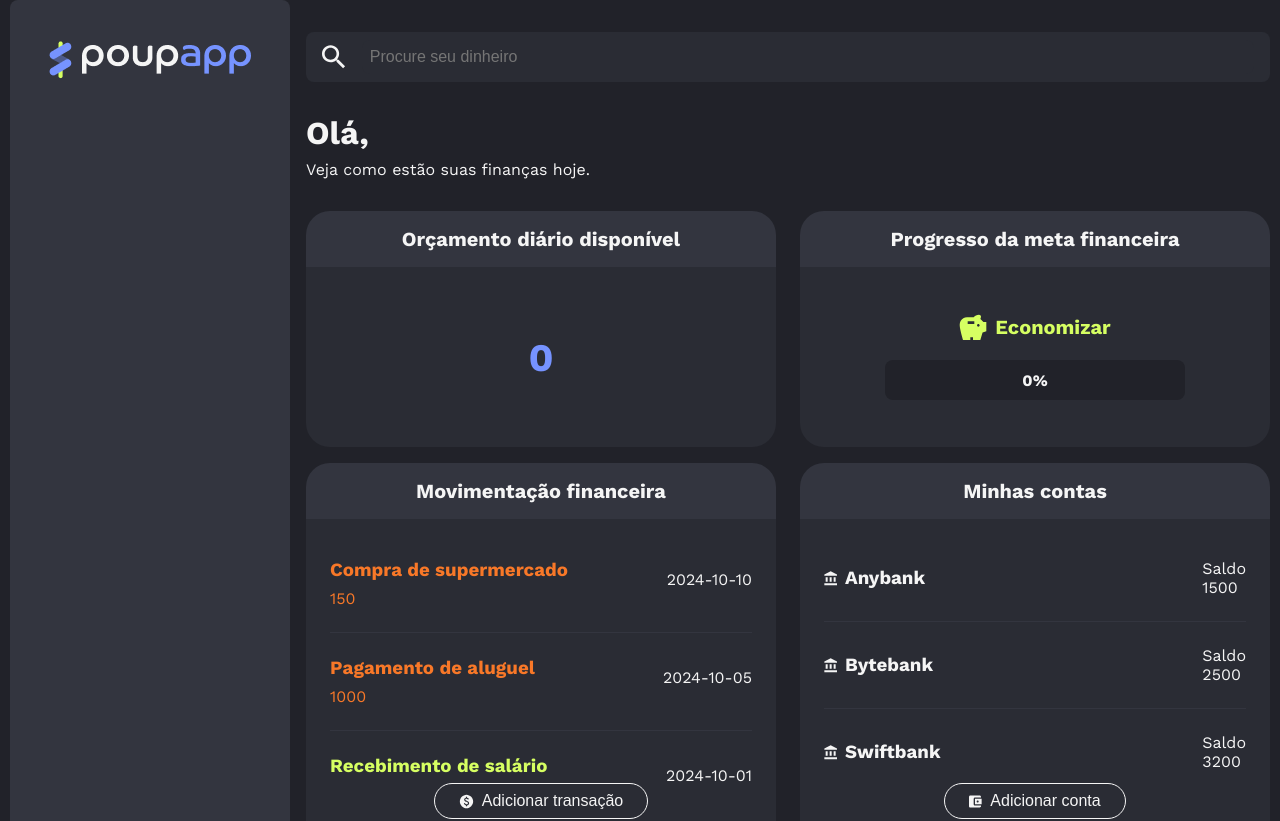
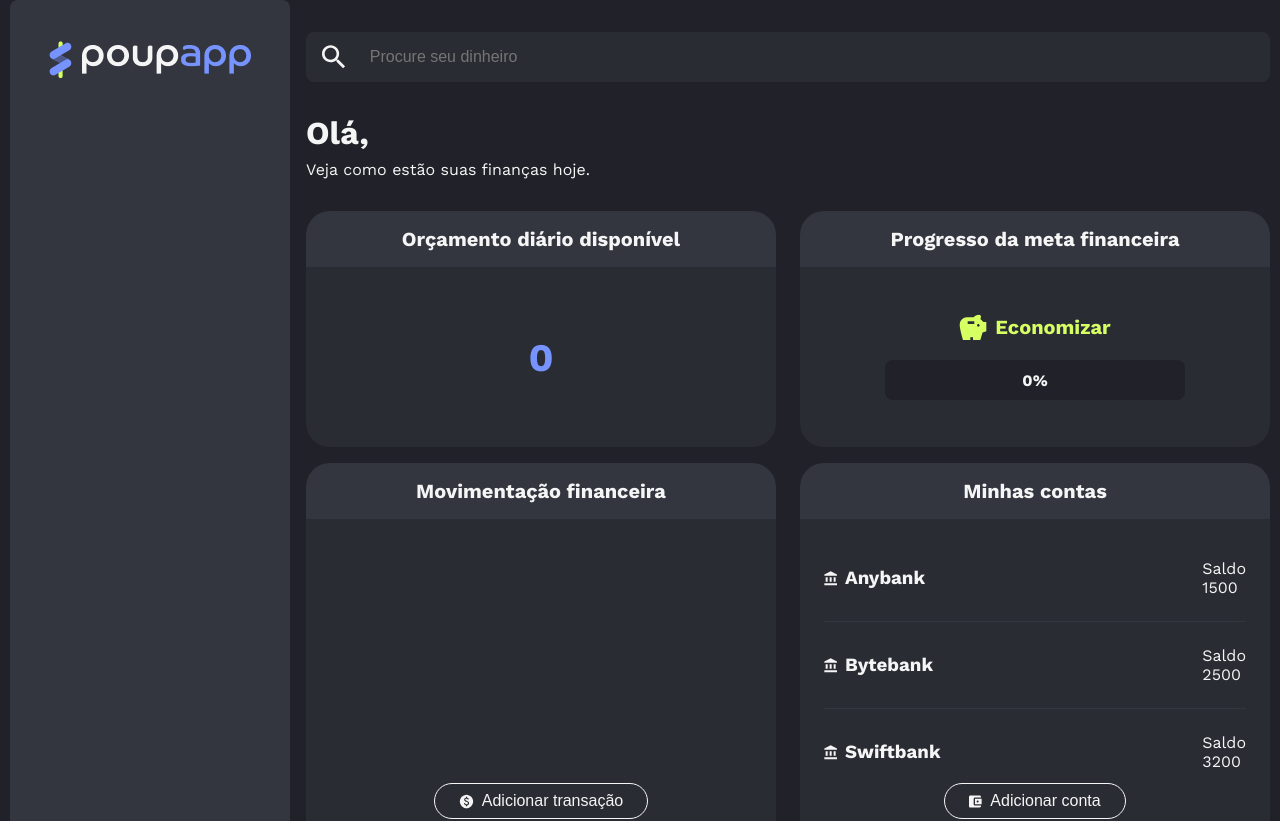
Before and after one commit to NeiltonSeguins/4164-draft, a React (Vite) app: page /home in a window 1280 px wide. Shown: the top 821 px of the page. Built offline with nearby package versions, Linux system fonts and the light colour scheme.

Commit message:
Cria o store de transações e o método de adicionar transação

```diff
--- a/src/components/Transacoes/TransacaoModal/index.jsx
+++ b/src/components/Transacoes/TransacaoModal/index.jsx
@@ -1,4 +1,4 @@
-import React, { useState } from "react";
+import React, { useContext, useState } from "react";
 import CampoTexto from "@components/CampoTexto";
 import Fieldset from "@components/Fieldset";
 import Form from "@components/Form";
@@ -6,8 +6,11 @@ import { MoneyIcon } from "@components/Icones";
 import Label from "@components/Label";
 import Modal from "@components/Modal";
 import { SelectGroup, SelectOption } from "@components/Select";
+import { observer } from "mobx-react";
+import { StoreContext } from "src/mobx/store/storeContext";
 
-const TransacaoModal = ({ isOpen, onCloseModal }) => {
+const TransacaoModal = observer(({ isOpen, onCloseModal }) => {
+  const { transactionStore } = useContext(StoreContext);
   const [novaTransacao, setNovaTransacao] = useState({
     nome: "",
     valor: 0,
@@ -17,6 +20,7 @@ const TransacaoModal = ({ isOpen, onCloseModal }) => {
   });
 
   const aoSubmeterFormModal = () => {
+    transactionStore.adicionarTransacao(novaTransacao);
     onCloseModal();
   };
 
@@ -106,6 +110,6 @@ const TransacaoModal = ({ isOpen, onCloseModal }) => {
       </Form>
     </Modal>
   );
-};
+});
 
 export default TransacaoModal;
--- a/src/components/Transacoes/Transacoes.jsx
+++ b/src/components/Transacoes/Transacoes.jsx
@@ -1,12 +1,15 @@
-import { useState } from "react";
+import { useContext, useState } from "react";
 import MoneyIcon from "@components/Icones/MoneyIcon/MoneyIcon";
 import { Container, ListaMovimentacoes } from "@components/Contas/Contas";
 import Transacao from "./Transacao/Transacao";
 import { Cartao, CartaoCabecalho } from "@components/Cartao";
 import Botao from "@components/Botao";
 import TransacaoModal from "./TransacaoModal";
+import { observer } from "mobx-react";
+import { StoreContext } from "src/mobx/store/storeContext";
 
-const Transacoes = ({ transacoes }) => {
+const Transacoes = observer(() => {
+  const { transactionStore } = useContext(StoreContext);
   const [isModalOpen, setIsModalOpen] = useState(false);
 
   const handleOpenModal = () => {
@@ -22,7 +25,7 @@ const Transacoes = ({ transacoes }) => {
       <CartaoCabecalho>Movimentação financeira</CartaoCabecalho>
       <Container>
         <ListaMovimentacoes>
-          {transacoes.map((transacao) => (
+          {transactionStore.transacoes.map((transacao) => (
             <Transacao key={transacao.id} transacao={transacao} />
           ))}
         </ListaMovimentacoes>
@@ -39,5 +42,5 @@ const Transacoes = ({ transacoes }) => {
       </Container>
     </Cartao>
   );
-};
+});
 export default Transacoes;
--- a/src/mobx/store/storeContext.jsx
+++ b/src/mobx/store/storeContext.jsx
@@ -1,12 +1,14 @@
 import React, { createContext } from "react";
 import { userStore } from "./userStore";
+import { transactionStore } from "./transacoesStore";
 
 export const StoreContext = createContext({
   userStore,
+  transactionStore,
 });
 
 export const StoreProvider = ({ children }) => (
-  <StoreContext.Provider value={{ userStore }}>
+  <StoreContext.Provider value={{ userStore, transactionStore }}>
     {children}
   </StoreContext.Provider>
 );
--- /dev/null
+++ b/src/mobx/store/transacoesStore.js
@@ -0,0 +1,27 @@
+import { makeAutoObservable } from "mobx";
+
+class TransactionStore {
+  transacoes = [];
+
+  constructor() {
+    makeAutoObservable(this);
+  }
+
+  adicionarTransacao(transacao) {
+    this.transacoes.push(transacao);
+  }
+
+  get despesasCategorizadas() {
+    return this.transacoes.reduce((categorias, transacao) => {
+      if (transacao.tipo === "despesa") {
+        if (!categorias[transacao.categoria]) {
+          categorias[transacao.categoria] = 0;
+        }
+        categorias[transacao.categoria] += transacao.valor;
+      }
+      return categorias;
+    }, {});
+  }
+}
+
+export const transactionStore = new TransactionStore();
--- a/src/screens/Home/Home.jsx
+++ b/src/screens/Home/Home.jsx
@@ -7,33 +7,6 @@ import Transacoes from "@components/Transacoes/Transacoes";
 import Contas from "@components/Contas/Contas";
 import BalancoFinanceiro from "@components/BalancoFinanceiro";
 import { Container, Movimentacoes, Orcamento } from "./style";
-
-const transacoes = [
-  {
-    id: 1,
-    nome: "Compra de supermercado",
-    valor: 150,
-    tipo: "despesa",
-    categoria: "Alimentação",
-    data: "2024-10-10",
-  },
-  {
-    id: 2,
-    nome: "Pagamento de aluguel",
-    valor: 1000,
-    tipo: "despesa",
-    categoria: "Moradia",
-    data: "2024-10-05",
-  },
-  {
-    id: 3,
-    nome: "Recebimento de salário",
-    valor: 3000,
-    tipo: "receita",
-    categoria: "Renda",
-    data: "2024-10-01",
-  },
-];
 
 const contas = [
   { id: 1, banco: "Anybank", saldo: 1500 },
@@ -52,7 +25,7 @@ function Home() {
         <MetaFinanceira />
       </Orcamento>
       <Movimentacoes>
-        <Transacoes transacoes={transacoes} />
+        <Transacoes />
         <Contas contas={contas} />
       </Movimentacoes>
       <BalancoFinanceiro />
```
